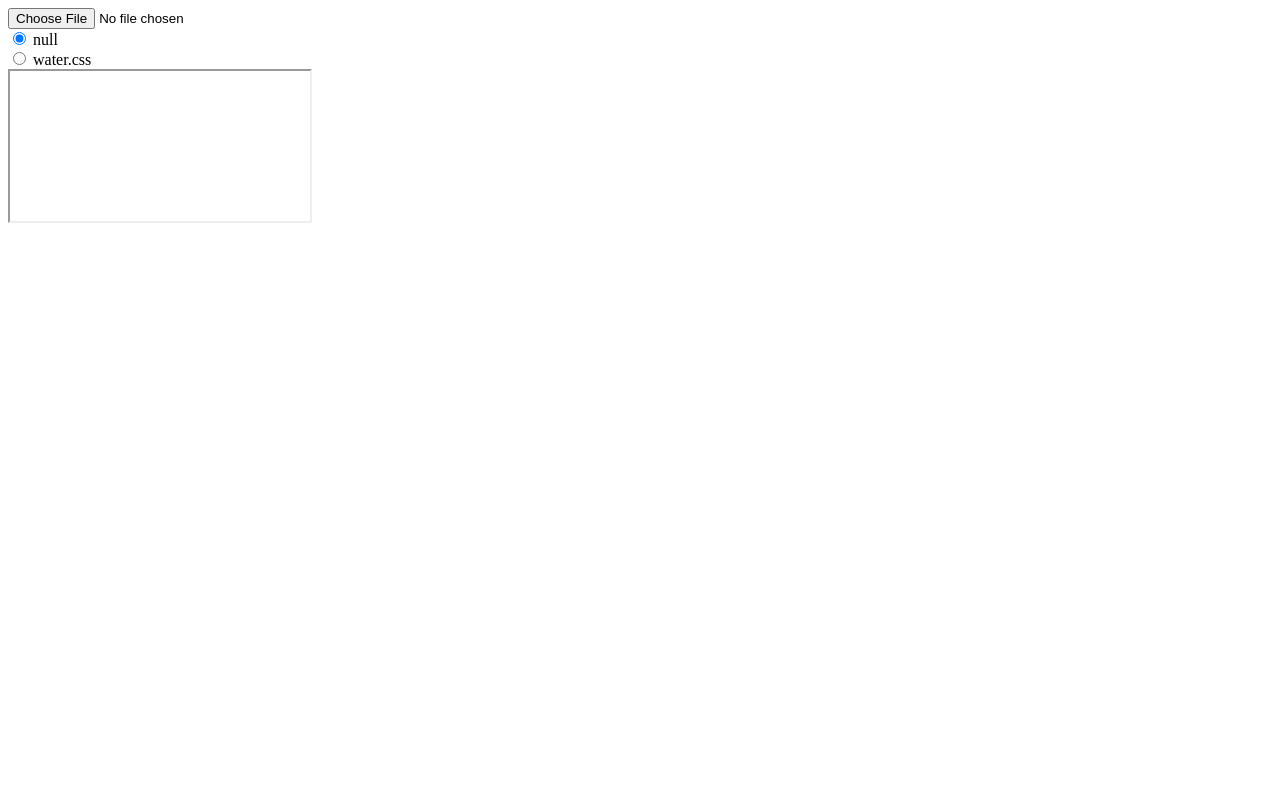
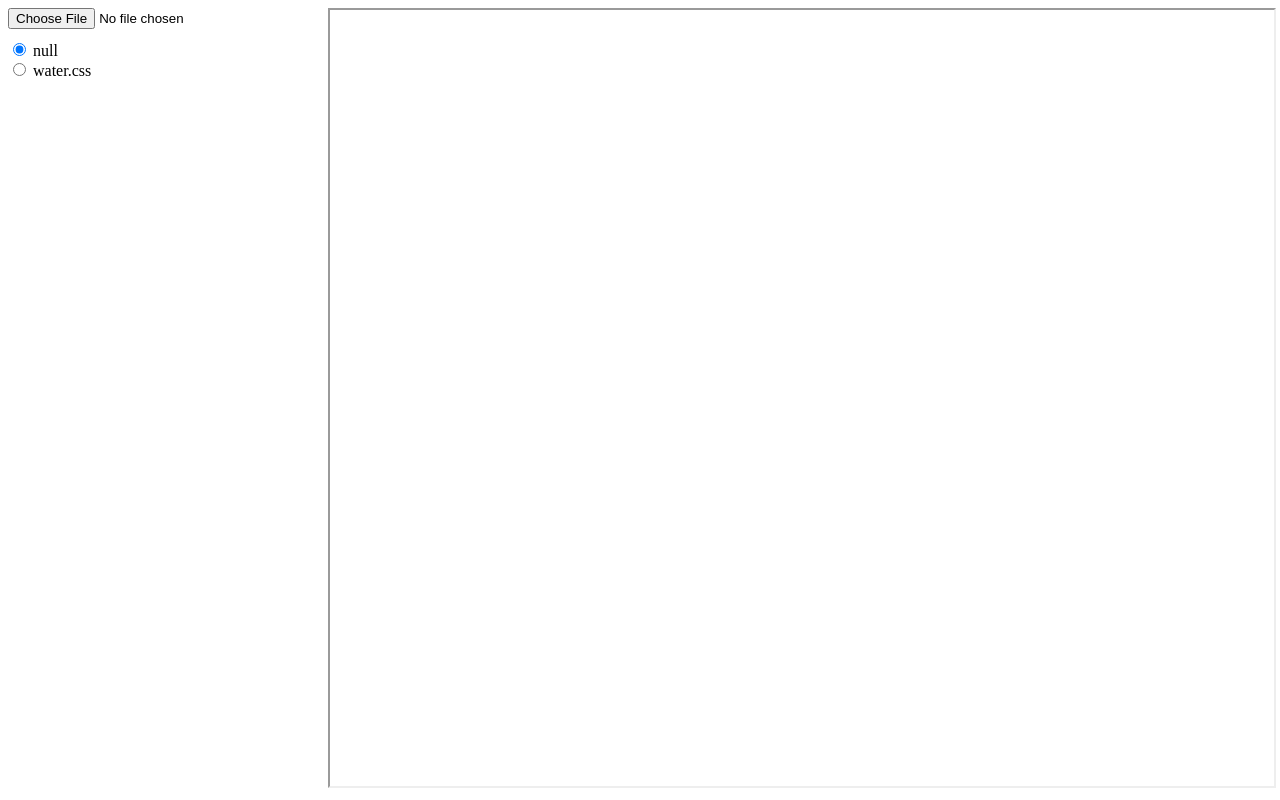
Before and after one commit to parsdrago/ClasslessCSSPreview, a plain HTML site: page index.html in a window 1280 px wide. Drawn offline with Linux system fonts and the light colour scheme.

Commit message:
Add 2pain design

```diff
--- a/index.html
+++ b/index.html
@@ -3,10 +3,13 @@
     <head>
         <meta charset="utf-8">
         <title>Classless CSS Preview</title>
+        <link rel="stylesheet" href="main.css">
     </head>
     <body>
-        <div name="controller">
+        <div id="wrapper">
+            <div id="controller">
                 <input type="file" id="fileForPreview" accept="text/html">
+                <div id="cssSelector">
                     <div>
                         <input type="radio" name="selectCss" id="null" value="" checked>
                         <label for="null">null</label>
@@ -16,7 +19,9 @@
                         <label for="watercss">water.css</label>
                     </div>
                 </div>
+            </div>
             <iframe id="previewFrame"></iframe>
+        </div>
         <script src="index.js"></script>
     </body>
 </html>
--- /dev/null
+++ b/main.css
@@ -0,0 +1,23 @@
+#wrapper {
+    display: grid;
+    height: 97vh;
+    grid-template-columns: 20em auto;
+}
+
+#controller {
+    display: block;
+    height: 100%;
+    display: grid;
+    grid-template-rows: 2em auto;
+}
+
+#cssSelector {
+    overflow-y: scroll;
+}
+
+#previewFrame {
+    display: block;
+    position: inherit;
+    width: 100%;
+    height: 100%;
+}
```
Lines whose indentation alone changed are shown as unchanged.
